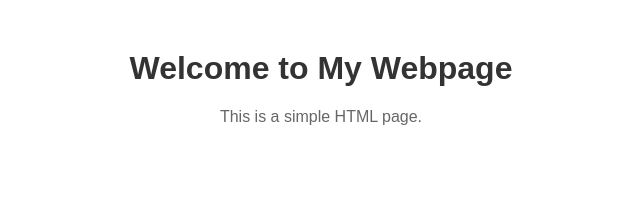
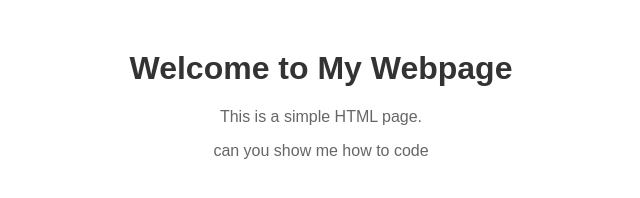
Before and after one commit to kevinmaish/firstrepository, a plain HTML site: page index.html in a window 1280 px wide. Shown: the whole page, without its empty margins (319-959 px from the left). Drawn offline with Linux system fonts and the light colour scheme.

Commit message:
Update index.html

```diff
--- a/index.html
+++ b/index.html
@@ -21,5 +21,6 @@
 <body>
     <h1>Welcome to My Webpage</h1>
     <p>This is a simple HTML page.</p>
+    <p>can you show me how to code</p>
 </body>
 </html>
```
